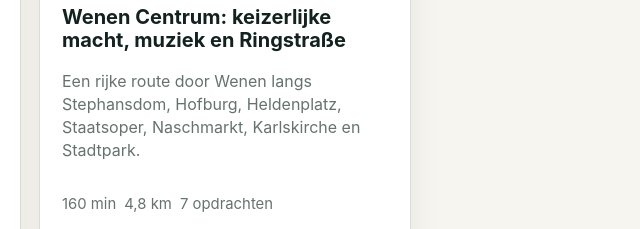
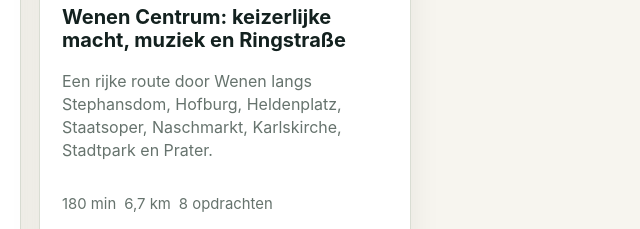
Before and after one commit to petersmax1412/op-reis-met-max-tours, a plain HTML site: page index.html in a window 1280 px wide. Shown: the part 2628-2857 px from the top of the page, 415-1055 px from the left. Drawn offline with Linux system fonts and the light colour scheme.

Commit message:
Add Prater to Vienna route

```diff
--- a/index.html
+++ b/index.html
@@ -14,7 +14,7 @@
     <link rel="manifest" href="manifest.webmanifest" />
     <link rel="icon" href="assets/favicon.svg" type="image/svg+xml" />
     <link rel="apple-touch-icon" href="assets/app-icon.svg" />
-    <link rel="stylesheet" href="styles.css?v=25" />
+    <link rel="stylesheet" href="styles.css?v=28" />
   </head>
   <body>
     <header class="app-shell">
@@ -166,6 +166,6 @@
       <div data-answer-content></div>
     </dialog>
 
-    <script src="script.js?v=25"></script>
+    <script src="script.js?v=28"></script>
   </body>
 </html>
--- a/script.js
+++ b/script.js
@@ -1220,11 +1220,11 @@ const tours = [
     city: "Wenen",
     title: "Wenen Centrum: keizerlijke macht, muziek en Ringstraße",
     price: "€4,49",
-    duration: "160 min",
-    distance: "4,8 km",
+    duration: "180 min",
+    distance: "6,7 km",
     paymentUrl: "https://betaalverzoek.rabobank.nl/betaalverzoek/?id=Fawy7NnASP6JXF6az-_OUQ",
     summary:
-      "Een rijke route door Wenen langs Stephansdom, Hofburg, Heldenplatz, Staatsoper, Naschmarkt, Karlskirche en Stadtpark.",
+      "Een rijke route door Wenen langs Stephansdom, Hofburg, Heldenplatz, Staatsoper, Naschmarkt, Karlskirche, Stadtpark en Prater.",
     stops: [
       {
         title: "Start bij de Stephansdom",
@@ -1412,6 +1412,33 @@ const tours = [
             text: "Omdat Wenen bijna geen publieke parken kent",
             correct: false,
             feedback: "Niet goed. Juist zulke parken maken de monumentale stad leefbaarder.",
+          },
+        ],
+      },
+      {
+        title: "Eindig bij het reuzenrad",
+        place: "Prater Riesenrad",
+        coordinates: { lat: 48.2167, lng: 16.3959 },
+        assignment:
+          "Kijk naar het reuzenrad, de brede toegang tot het park en de sfeer van attracties. Zoek hoe Wenen hier veel speelser en volkser wordt.",
+        question: "Waarom hoort de Prater bij het verhaal van Wenen, naast paleizen, kerken en opera?",
+        hint: "Denk aan volksvermaak, publieke ontspanning en het iconische reuzenrad.",
+        choices: [
+          {
+            text: "De Prater laat Wenen zien als stad van publiek vermaak, ontspanning en populaire cultuur",
+            correct: true,
+            feedback:
+              "Precies. De Prater is de andere kant van keizerlijk Wenen: minder formeel, meer volks en speels. Het Riesenrad maakt die ontspanningscultuur meteen herkenbaar.",
+          },
+          {
+            text: "Omdat de Prater vooral een afgesloten paleistuin zonder bezoekers is",
+            correct: false,
+            feedback: "Nee, de Prater is juist sterk door publieke toegankelijkheid, attracties en vermaak.",
+          },
+          {
+            text: "Omdat het reuzenrad niets met de identiteit van Wenen te maken heeft",
+            correct: false,
+            feedback: "Niet goed. Het Riesenrad is een van de bekendste beelden van Wenen buiten de keizerlijke binnenstad.",
           },
         ],
       },
@@ -1497,6 +1524,7 @@ const stopUnlockRadii = {
   Naschmarkt: 110,
   Karlskirche: 90,
   Stadtpark: 120,
+  "Prater Riesenrad": 130,
 };
 
 const openDialog = (dialog) => {
@@ -1658,6 +1686,8 @@ const deeperContextByPlace = {
     "De Karlskirche is barokke stadsregie: koepel, zuilen, plein en water versterken elkaar. Het gebouw is niet alleen kerk, maar ook zorgvuldig geënsceneerde ruimte.",
   Stadtpark:
     "Stadtpark laat Wenen ontspannen na alle monumentaliteit. Muziekcultuur, groen en openbare ruimte komen samen in een plek die minder formeel is, maar nog steeds typisch Weens.",
+  "Prater Riesenrad":
+    "De Prater laat Wenen van zijn publieke en speelse kant zien. Het Riesenrad is niet keizerlijk of kerkelijk, maar juist populair, herkenbaar en verbonden met vrije tijd.",
 };
 
 const routeGuides = {
@@ -1843,6 +1873,10 @@ const routeGuides = {
     {
       route: "Loop vanaf Karlskirche richting Stadtpark via de oostelijke centrumrand.",
       watch: "Kijk hoe de route van barokke monumentaliteit naar groen, water en muziekherinnering beweegt.",
+    },
+    {
+      route: "Loop vanaf Stadtpark richting Wien Mitte en verder naar de Prater-ingang bij het Riesenrad.",
+      watch: "Let op hoe de stad verandert van nette centrumrand naar een grotere ontspanningszone met attracties en parkruimte.",
     },
   ],
 };
--- a/service-worker.js
+++ b/service-worker.js
@@ -1,4 +1,4 @@
-const cacheName = "stadsopdracht-v27";
+const cacheName = "stadsopdracht-v28";
 const filesToCache = [
   "./",
   "./index.html",
```
